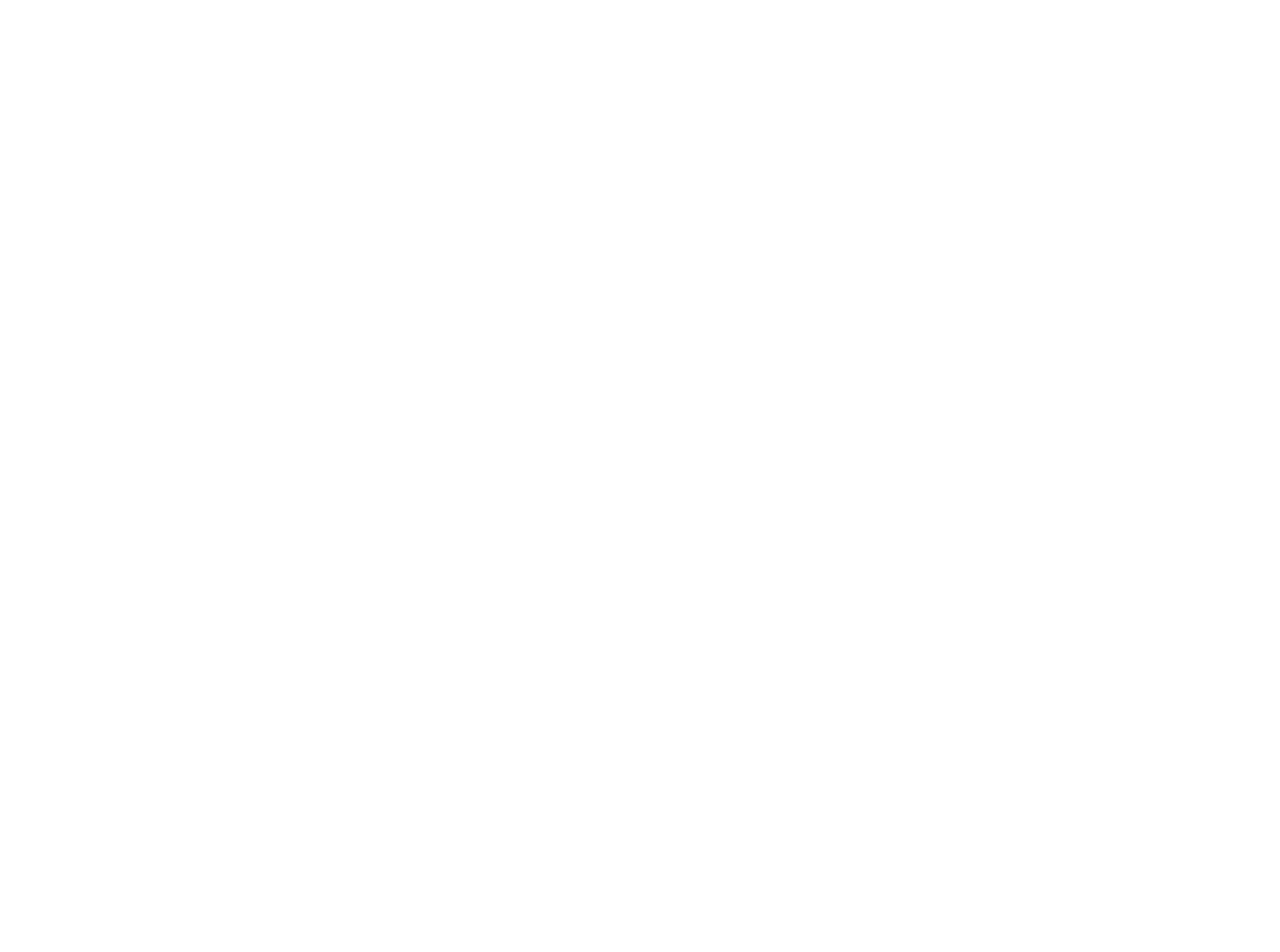
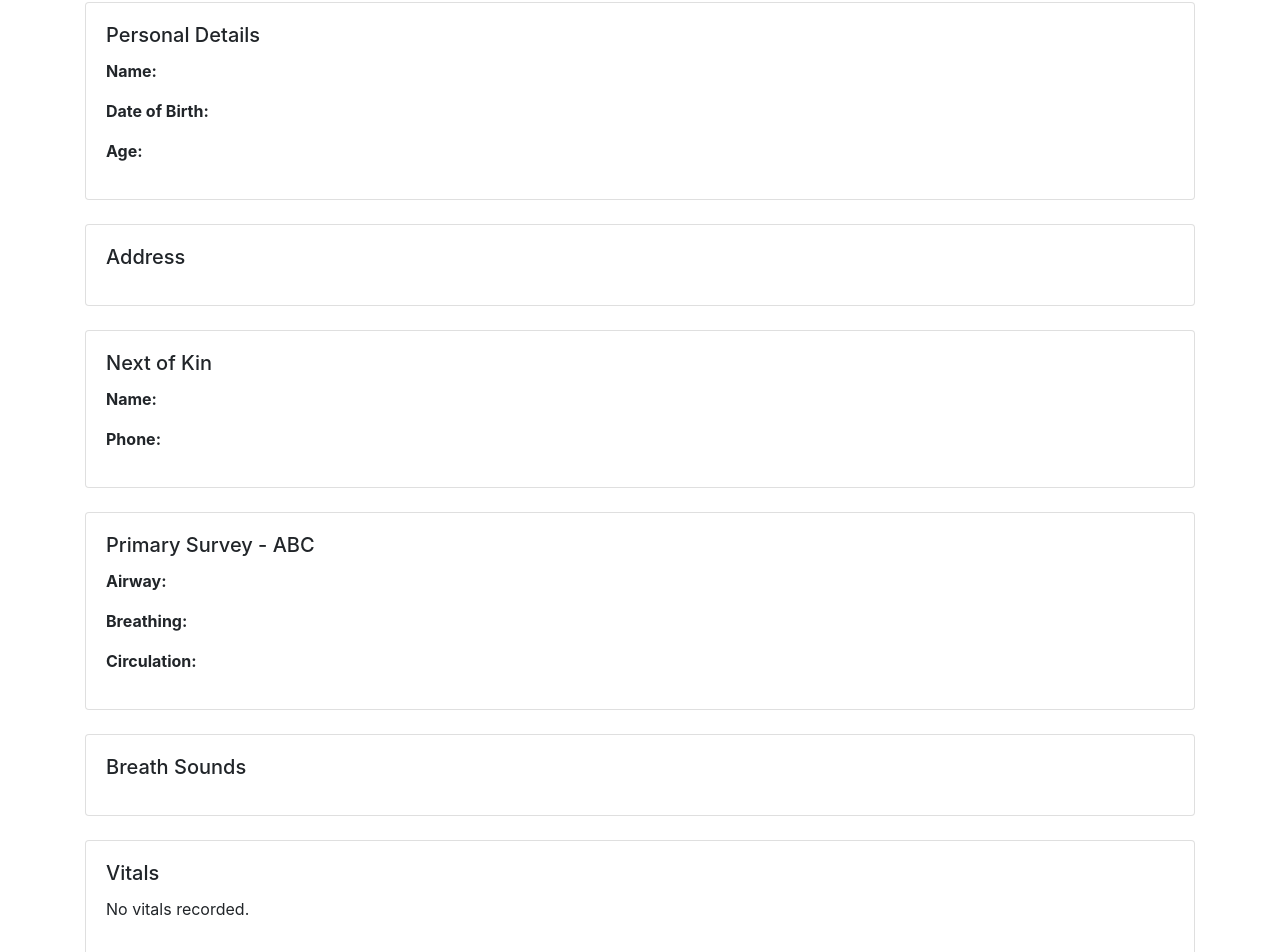
Before and after one commit to frankied67/ePCR-2.0, a SvelteKit app: page /print in a window 1280 px wide. Before the commit this address had no page. Shown: the part 142-1094 px from the top of the page. Before the commit the page ends 800 px from the top, so only its background shows below. Built offline with nearby package versions, Linux system fonts and the light colour scheme.

Commit message:
Print Summary function added

```diff
--- a/src/lib/ui/Notes.svelte
+++ b/src/lib/ui/Notes.svelte
@@ -9,7 +9,7 @@
 </script>
 
 <div class="card mb-4 shadow-sm border-light">
-	<div class="card-header bg-warning text-white text-center fs-4 fw-bold">Notes</div>
+	<div class="card-header bg-info text-white text-center fs-4 fw-bold">Notes</div>
 	<div class="card-body bg-light">
 		<textarea
 			bind:value={notes}
--- a/src/lib/ui/Patient.svelte
+++ b/src/lib/ui/Patient.svelte
@@ -31,6 +31,7 @@
 			<a href="/medication" class="nav-link text-dark px-2">Medication</a>
 			<a href="/vitals" class="nav-link text-dark px-2">Vitals</a>
 			<a href="/demographic" class="nav-link text-dark px-2">Demographic</a>
+			<a href="/print" class="btn btn-secondary">Print Summary</a>
 		</div>
 		{#if $loggedInUser}
 			<a href="#" class="nav-link text-dark px-2" on:click={handleLogout}>Logout</a>
--- a/src/routes/complaint/+page.svelte
+++ b/src/routes/complaint/+page.svelte
@@ -5,6 +5,7 @@
 	import Choking from '$lib/ui/Choking.svelte';
 	import ChokingSevere from '$lib/ui/ChokingSevere.svelte';
 	import Breathing from '$lib/ui/Breathing.svelte';
+	import Notes from '$lib/ui/Notes.svelte';
 
 	import { patient } from '$lib/stores/patientStore';
 	import { onMount } from 'svelte';
@@ -40,6 +41,10 @@
 				<ChokingSevere />
 			</div>
 		{/if}
+
+		<div class="mt-4">
+			<Notes />
+		</div>
 	</div>
 </div>
 
--- /dev/null
+++ b/src/routes/print/+page.svelte
@@ -0,0 +1,142 @@
+<script>
+	import { patient } from '$lib/stores/patientStore';
+	$: data = $patient;
+</script>
+
+<div class="container my-5">
+	<h1 class="text-center mb-5">Patient Summary Report</h1>
+	<div class="card mb-4">
+		<div class="card-body">
+			<h5 class="card-title">Personal Details</h5>
+			<p><strong>Name:</strong> {data.firstName} {data.surname}</p>
+			<p><strong>Date of Birth:</strong> {data.dob}</p>
+			<p><strong>Age:</strong> {data.age}</p>
+		</div>
+	</div>
+	<div class="card mb-4">
+		<div class="card-body">
+			<h5 class="card-title">Address</h5>
+			<p>{data.address.line1}</p>
+			<p>{data.address.line2}</p>
+			<p>{data.address.line3}</p>
+			<p>{data.address.county}</p>
+			<p>{data.address.postcode}</p>
+		</div>
+	</div>
+	<div class="card mb-4">
+		<div class="card-body">
+			<h5 class="card-title">Next of Kin</h5>
+			<p><strong>Name:</strong> {data.nok.firstname} {data.nok.surname}</p>
+			<p><strong>Phone:</strong> {data.nok.phone}</p>
+		</div>
+	</div>
+	<div class="card mb-4">
+		<div class="card-body">
+			<h5 class="card-title">Primary Survey - ABC</h5>
+			<p><strong>Airway:</strong> {data.airway}</p>
+			<p><strong>Breathing:</strong> {data.breathing}</p>
+			<p><strong>Circulation:</strong> {data.circulation}</p>
+		</div>
+	</div>
+	<div class="card mb-4">
+		<div class="card-body">
+			<h5 class="card-title">Breath Sounds</h5>
+			<ul>
+				{#if data.breathSounds.clear}<li>Clear</li>{/if}
+				{#if data.breathSounds.wheeze}<li>Wheeze</li>{/if}
+				{#if data.breathSounds.crackles}<li>Crackles</li>{/if}
+			</ul>
+		</div>
+	</div>
+
+	<!-- Vitals -->
+	<div class="card mb-4">
+		<div class="card-body">
+			<h5 class="card-title">Vitals</h5>
+			{#if data.vitals.length > 0}
+				<table class="table table-bordered">
+					<thead class="table-light">
+						<tr>
+							<th>#</th>
+							{#each Object.keys(data.vitals[0]) as key}
+								<th>{key}</th>
+							{/each}
+						</tr>
+					</thead>
+					<tbody>
+						{#each data.vitals as v, i}
+							<tr>
+								<td>{i + 1}</td>
+								{#each Object.values(v) as value}
+									<td>{value}</td>
+								{/each}
+							</tr>
+						{/each}
+					</tbody>
+				</table>
+			{:else}
+				<p>No vitals recorded.</p>
+			{/if}
+		</div>
+	</div>
+	<div class="card mb-4">
+		<div class="card-body">
+			<h5 class="card-title">SAMPLE History</h5>
+			<p><strong>Symptoms:</strong> {data.sample.symptoms}</p>
+			<p><strong>Allergies:</strong> {data.sample.allergies?.join(', ')}</p>
+			<p><strong>Medications:</strong> {data.sample.medications?.join(', ')}</p>
+			<p><strong>Last Oral Intake:</strong> {data.sample.lastOralIntake}</p>
+		</div>
+	</div>
+	<div class="card mb-4">
+		<div class="card-body">
+			<h5 class="card-title">Administered Medications</h5>
+			<ul>
+				{#each data.administeredMedications as med}
+					<li>{med.name} – {med.dose}</li>
+				{/each}
+			</ul>
+		</div>
+	</div>
+	<div class="card mb-4">
+		<div class="card-body">
+			<h5 class="card-title">Choking / CPR</h5>
+			<p><strong>Conscious:</strong> {data.choking.conscious}</p>
+			<p>
+				<strong>CPR Started:</strong>
+				{data.choking.cprStarted ? 'Yes' : 'No'}
+				{data.choking.cprStartTime && `(Time: ${data.choking.cprStartTime})`}
+			</p>
+			<p>
+				<strong>CPR Stopped:</strong>
+				{data.choking.cprStopped ? 'Yes' : 'No'}
+				{data.choking.cprStopTime && `(Time: ${data.choking.cprStopTime})`}
+			</p>
+			<p>
+				<strong>ROSC Achieved:</strong>
+				{data.choking.roscAchieved ? 'Yes' : 'No'}
+				{data.choking.roscTime && `(Time: ${data.choking.roscTime})`}
+			</p>
+		</div>
+	</div>
+	<div class="card mb-4">
+		<div class="card-body">
+			<h5 class="card-title">Additional Notes</h5>
+			<p>{data.notes}</p>
+		</div>
+	</div>
+	<div class="text-center mt-5 d-print-none">
+		<button class="btn btn-primary" on:click={() => window.print()}> Print / Save as PDF </button>
+	</div>
+</div>
+
+<style>
+	@media print {
+		.d-print-none {
+			display: none !important;
+		}
+		body {
+			background-color: white;
+		}
+	}
+</style>
```
